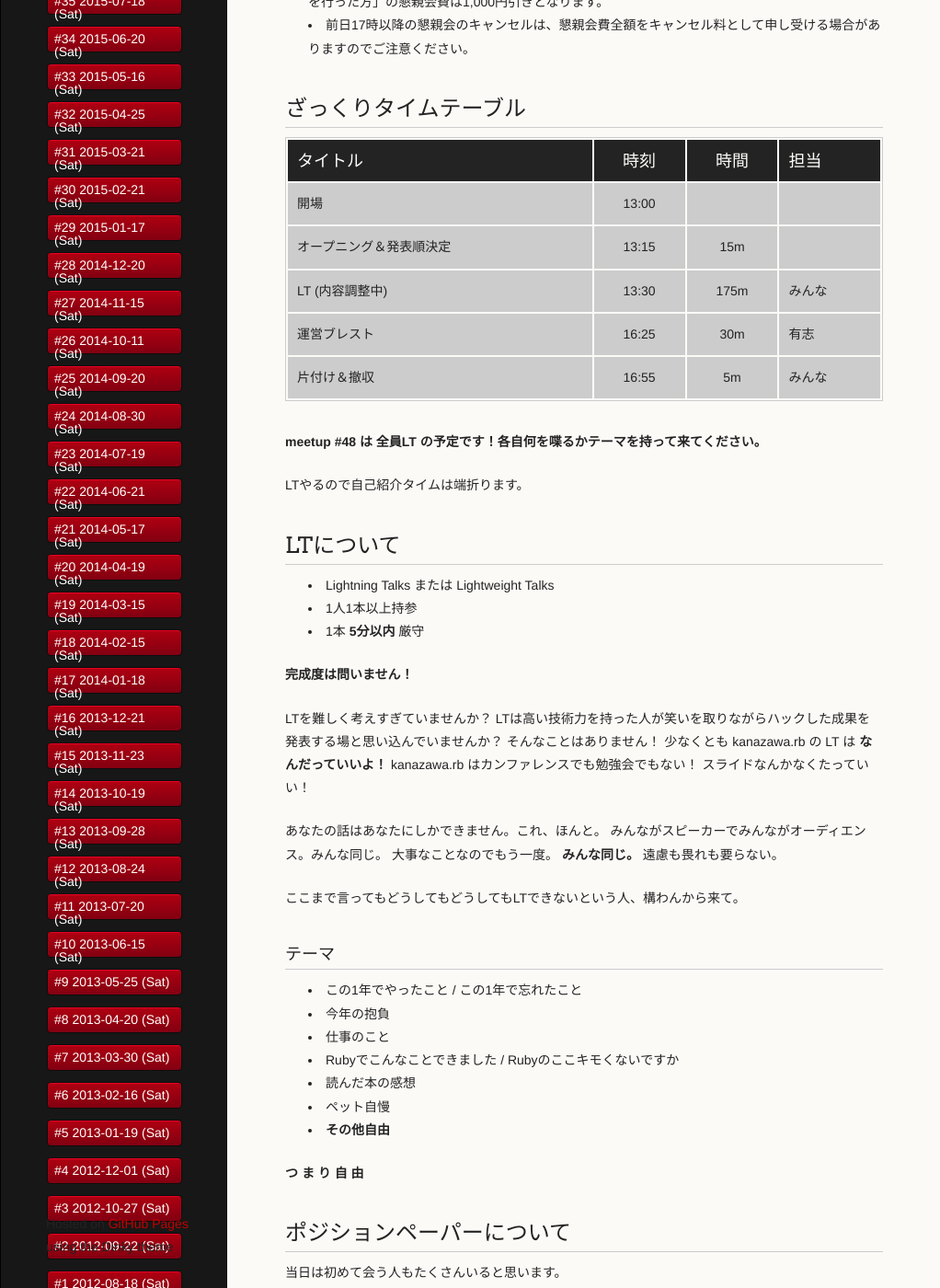
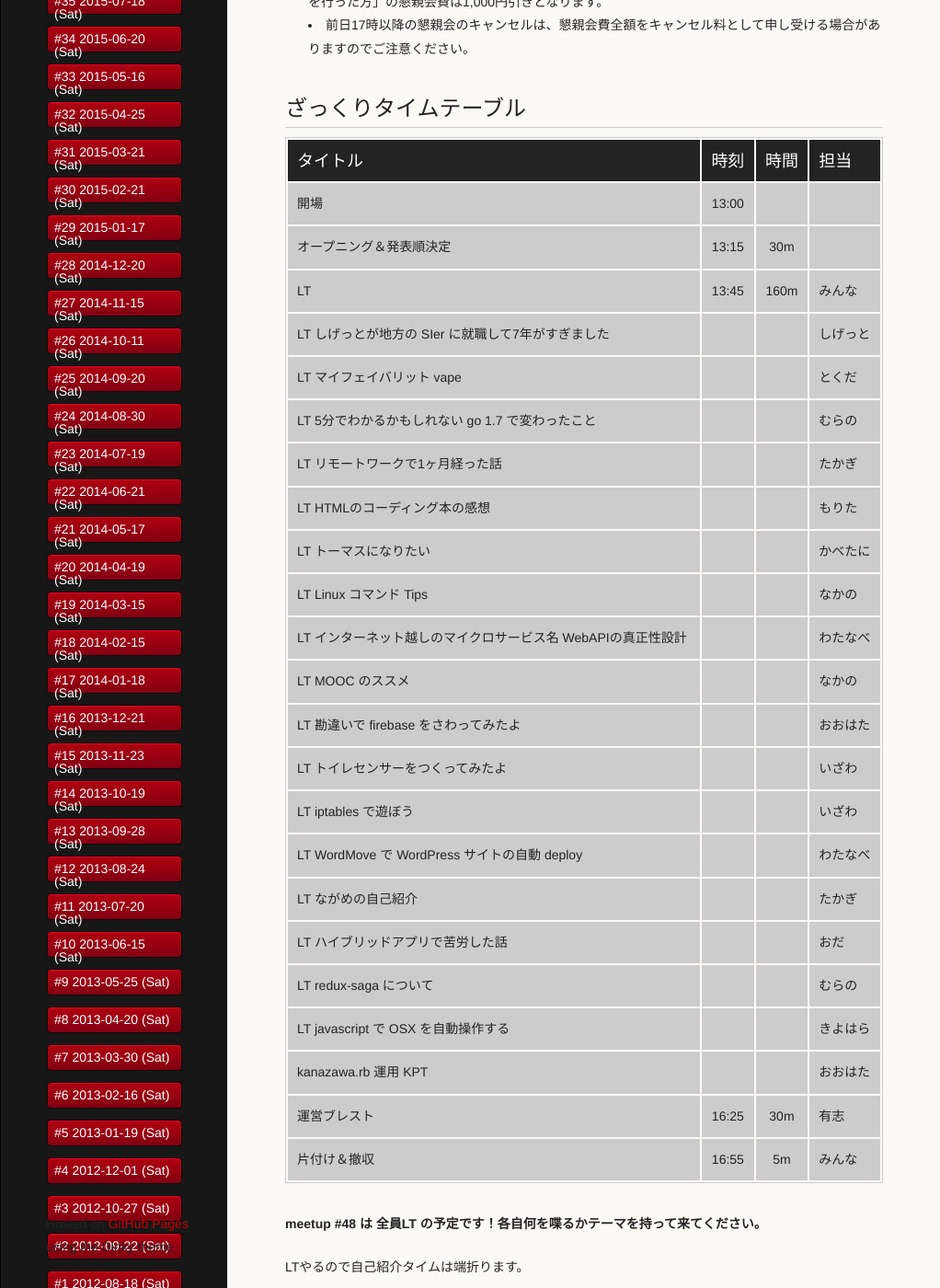
Before and after one commit to kanazawarb/meetup, a Jekyll site: the page built from 48/index.md, in a window 1280 px wide and 1400 px high, scrolled down 726 px. Shown: the whole window at 92% size, without its empty margins (0-1022 px from the left). Built offline with Jekyll 4.4.1, drawn with Linux system fonts in a browser that asks for light colours; a script that is not in the unit is left out.

Commit message:
update meetup 48 LT

```diff
--- a/48/index.md
+++ b/48/index.md
@@ -50,8 +50,26 @@ Twitter 上で表明してもらえると助かります。
 | タイトル                          | 時刻  | 時間 | 担当                                                    |
 |:----------------------------------|:-----:|:----:|:--------------------------------------------------------|
 | 開場                              | 13:00 |      |                                                         |
-| オープニング＆発表順決定          | 13:15 | 15m  |                                                         |
-| LT (内容調整中)                   | 13:30 | 175m | みんな                                                  |
+| オープニング＆発表順決定          | 13:15 | 30m  |                                                         |
+| LT                                | 13:45 | 160m | みんな                                                  |
+| LT しげっとが地方の SIer に就職して7年がすぎました           | | | しげっと |
+| LT マイフェイバリット vape                                   | | | とくだ   |
+| LT 5分でわかるかもしれない go 1.7 で変わったこと             | | | むらの   |
+| LT リモートワークで1ヶ月経った話                             | | | たかぎ   |
+| LT HTMLのコーディング本の感想                                | | | もりた   |
+| LT トーマスになりたい                                        | | | かべたに |
+| LT Linux コマンド Tips                                       | | | なかの   |
+| LT インターネット越しのマイクロサービス名 WebAPIの真正性設計 | | | わたなべ |
+| LT MOOC のススメ                                             | | | なかの   |
+| LT 勘違いで firebase をさわってみたよ                        | | | おおはた |
+| LT トイレセンサーをつくってみたよ                            | | | いざわ   |
+| LT iptables で遊ぼう                                         | | | いざわ   |
+| LT WordMove で WordPress サイトの自動 deploy                 | | | わたなべ |
+| LT ながめの自己紹介                                          | | | たかぎ   |
+| LT ハイブリッドアプリで苦労した話                            | | | おだ     |
+| LT redux-saga について                                       | | | むらの   |
+| LT javascript で OSX を自動操作する                          | | | きよはら |
+| kanazawa.rb 運用 KPT                                         | | | おおはた |
 | 運営ブレスト                      | 16:25 | 30m  | 有志                                                    |
 | 片付け＆撤収                      | 16:55 | 5m   | みんな                                                  |
 
```
